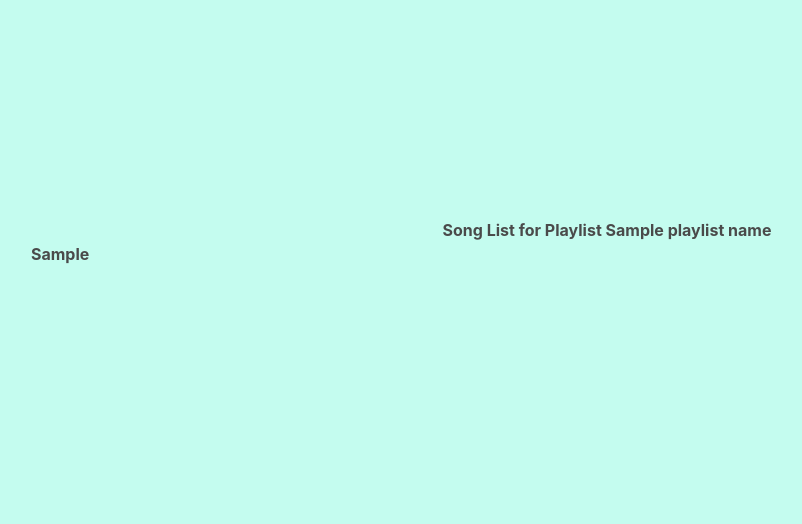
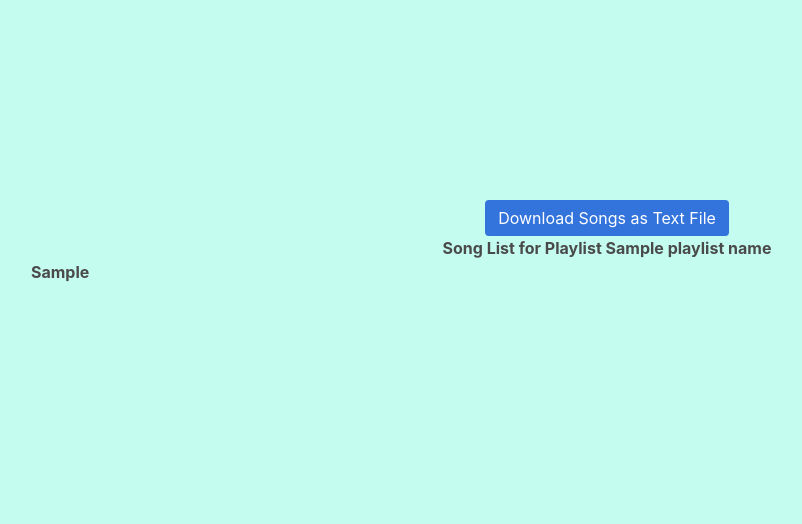
Before and after one commit to MatthewRizzo/spotify_api_scraper, a Python web app: template src/frontend/templates/playlist-song-display.html in a window 1280 px wide. Shown: the part 210-734 px from the top of the page, without its empty margins (33-835 px from the left). Run offline with Jinja, Linux system fonts and the light colour scheme; the template is opened without the code that fills it: most values are stand-ins (such as "Sample title", 1, 10 or a date in 2020); some libraries are stand-ins or nearby versions.

Commit message:
added id's to let js grab passed vars

```diff
--- a/src/frontend/templates/playlist-song-display.html
+++ b/src/frontend/templates/playlist-song-display.html
@@ -3,23 +3,35 @@
 
 <head>
     <link rel="icon" href="../static/images/music-symbol.png">
+    {% block scripts %}
+    <script src="../static/js/download-playlist-songs.js"></script>
+    {% endblock %}
     <title>{{ title }}</title>
 </head>
 
 <body >
     {% block content %}
+    <button id="download_songs_txt" class="button is-link">
+        Download Songs as Text File
+    </button>
+
+    <br>
+
     <b>
     Song List for Playlist {{ playlist_name }}
-    <div class="has-text-left">
-        <!-- Display every song in the list -->
+
+    <!-- Display every song in the list -->
+    <div id="song_list_display" class="has-text-left">
         {% for song_info in song_list %}
         {{ song_info}}
         <br>
         {% endfor %}
 
-        {% endblock %}
+
     </div>
     </b>
+
+    {% endblock %}
 </body>
 
 </html>
```
